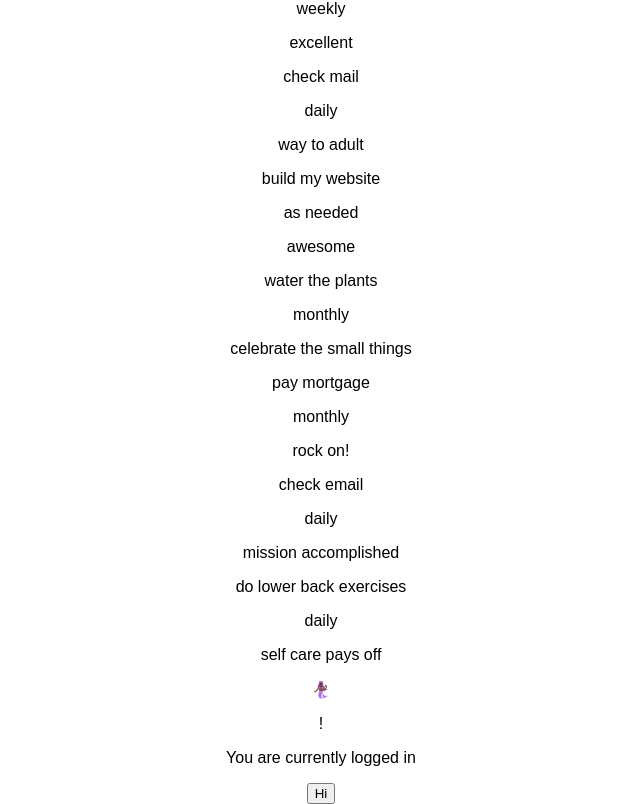
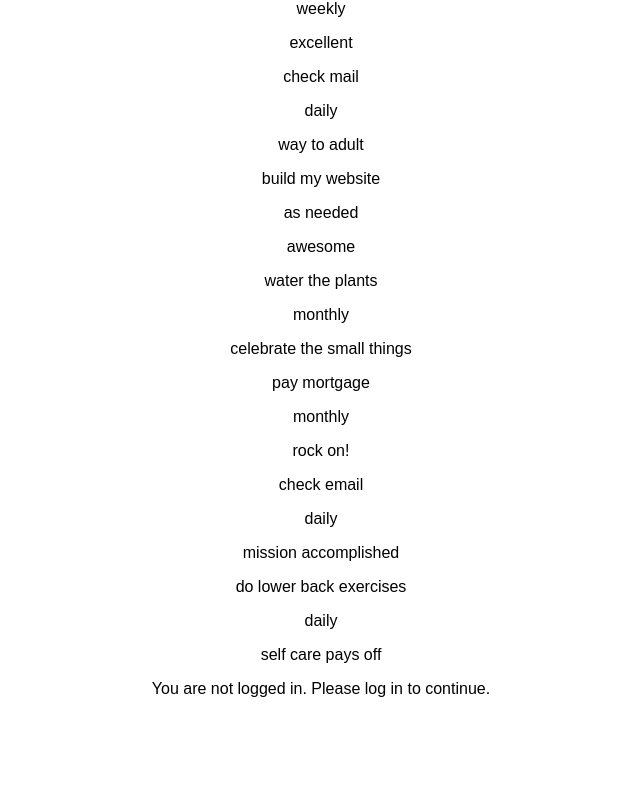
Before and after one commit to cvs181801/react-todo-app-take2, a React (Create React App) app: page / in a window 1280 px wide. Shown: the part 823-1627 px from the top of the page, without its empty margins (319-959 px from the left). After the commit the page ends 1537 px from the top, so only its background shows below. Built offline with nearby package versions, Linux system fonts and the light colour scheme.

Commit message:
add simple components to practice conditional rendering

```diff
--- a/src/App.js
+++ b/src/App.js
@@ -6,6 +6,8 @@ import Task from "./components/Task"
 import Emoji from "./components/Emoji"
 import Todoitem from "./components/Todoitem"
 import Practice from "./components/Practice"
+import Greeting from "./components/Greeting"
+import NotloggedIn from "./components/NotLoggedIn"
 
 
 function App() {
@@ -38,7 +40,7 @@ const todoItems =  Todolist.map(item => < Todoitem key={item.id} task={item.task
 
       {todoItems}
 
-      <Practice/>
+      <Greeting isLoggedIn={false}/>
 
       {/* <Task
         task="do laundry"
--- /dev/null
+++ b/src/components/Greeting.js
@@ -0,0 +1,16 @@
+import React from 'react'
+import Practice from "./Practice"
+import NotLoggedIn from "./NotLoggedIn"
+
+export default function Greeting(props) {
+    console.log(props);
+    if(props.isLoggedIn) {
+        return(
+
+            <Practice/>
+        )
+    }
+    return (
+        <NotLoggedIn/>
+    )
+}
--- /dev/null
+++ b/src/components/NotLoggedIn.js
@@ -0,0 +1,9 @@
+import React from 'react'
+
+export default function NotLoggedIn() {
+    return (
+        <div>
+            <p>You are not logged in.  Please log in to continue.</p>
+        </div>
+    )
+}
--- a/src/components/Practice.js
+++ b/src/components/Practice.js
@@ -2,7 +2,7 @@ import React from 'react'
 
 class Practice extends React.Component {
 
-    state = {value: true};
+    //state = {value: true};
     //{console.log(this.state.value)};
 
     //conditional rendering
@@ -13,6 +13,7 @@ class Practice extends React.Component {
 
         // renderP() {
         //     <p>You are currently logged out</p>
+        //<button onClick={()=> alert('hi')}>Hi</button>
 
         // }
             return (
@@ -20,7 +21,6 @@ class Practice extends React.Component {
                     <p>🧜🏿‍♀️</p>
                     <p>!</p>
                     <p>You are currently logged in</p>
-                    <button onClick={()=> alert('hi')}>Hi</button>
 
                 </div>
             )
```
